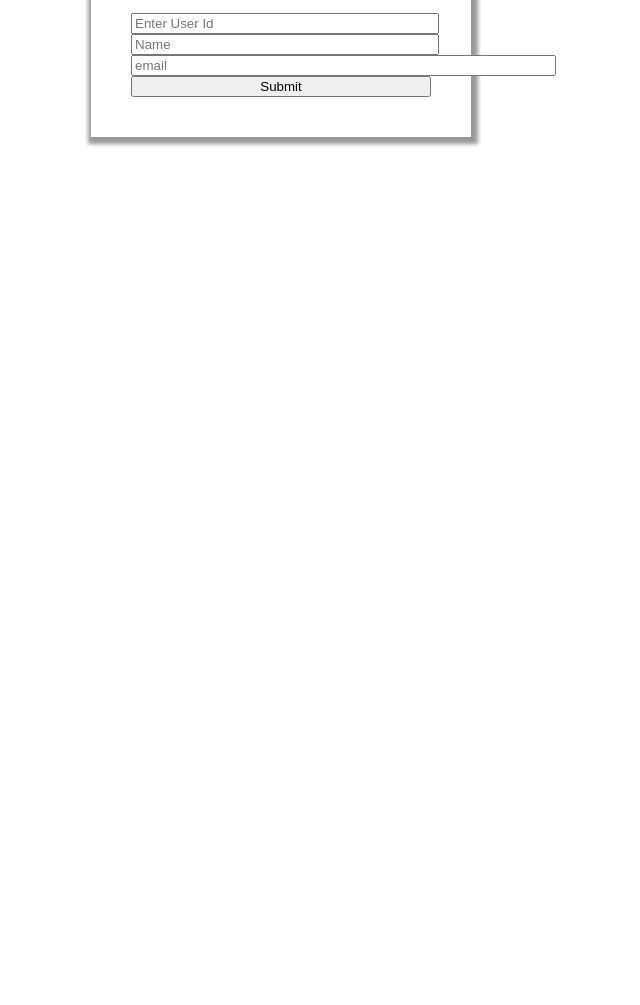
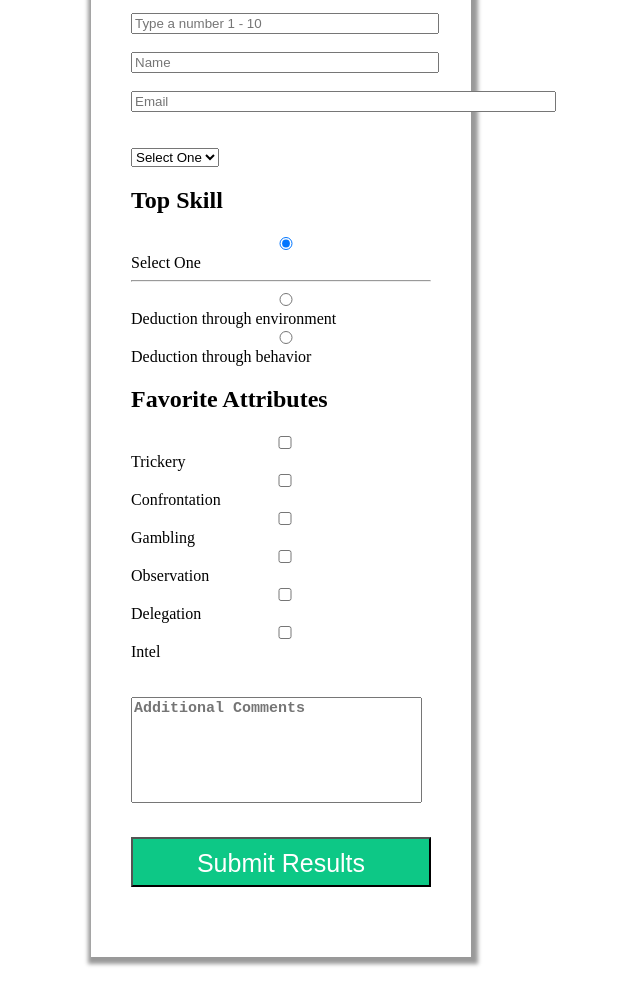
Before and after one commit to Jahazielvaz/ffc-webcert2-survery-form, a plain HTML site: page index.html in a window 1280 px wide. Shown: the part 327-1332 px from the top of the page, without its empty margins (359-999 px from the left). Before the commit the page ends 800 px from the top, so only its background shows below. Drawn offline with Linux system fonts and the light colour scheme.

Commit message:
Project Complete

```diff
--- a/index.css
+++ b/index.css
@@ -5,9 +5,33 @@ body{
   padding: 0;
 }
 
+textarea{
+  resize: none;
+  width: 95%;
+  height: 100px;
+  margin: auto;
+  font-size: 15px;
+  font-weight: bolder;
+}
+
+#submit{
+  margin: 30px auto;
+  width: 95%;
+  height: 50px;
+  background: #0DC886;
+  color: white;
+  font-size: 25px;
+  text-align: center;
+  padding: 10px;
+}
+
 input{
   min-width: 100%;
 }
+
+/* input:required:invalid{
+  border: 2px solid red;
+} */
 
 #survey-form{
   box-shadow: 2px 2px 4px 5px rgba(0, 0, 0, .4);
--- a/index.html
+++ b/index.html
@@ -11,10 +11,37 @@
         <h1 id="title">Survey Form</h1>
         <p id='description'>This is a simple survey, meant to figure out who would win in an investigation between L and Sherlock</p>
       </div>
-      <input  id="number" placeholder="Enter User Id" required="id">
-      <input type="text" id="name" placeholder="Name" ><br>
-      <input type="email" id="email" placeholder="email" size="50" maxlength="20" required>
-      <input type="submit">
+      <input type="number" id="number" min="1" max="10" placeholder="Type a number 1 - 10" required><br><br>
+      <input type="text" id="name-label" placeholder="Name"  required><br><br>
+      <input type="email" id="email-label"  size="50" maxlength="20" placeholder="Email" required><br><br><br>
+
+      <select id="dropdown">
+        <h2>Select Detective</h2>
+        <option value="select">Select One</option>
+        <option name="character" value="l">L</option>
+        <option name="character" value="sherlock">Sherlock</option>
+      </select>
+
+
+      <section>
+        <h2>Top Skill</h2>
+        <label><input checked="checked" type="radio" name="skill"> Select One</label><hr>
+        <label><input type="radio" name="skill"> Deduction through environment</label><br>
+        <label><input type="radio" name="skill"> Deduction through behavior</label><br>
+      </section>
+
+      <section>
+        <h2>Favorite Attributes</h2>
+        <label><input type="checkbox" value="trickery" name="attributes">Trickery</label>
+        <label><input type="checkbox" value="confrontation" name="attributes">Confrontation</label>
+        <label><input type="checkbox" value="gambling" name="attributes">Gambling  </label><br>
+        <label><input type="checkbox" value="observation" name="attributes">Observation</label>
+        <label><input type="checkbox" value="delegation" name="attributes">Delegation</label>
+        <label><input type="checkbox" value="intel" name="attributes">Intel</label>
+      </section>
+      <br><br>
+      <textarea name="textarea" placeholder="Additional Comments"></textarea>
+      <input id="submit" type="submit" value="Submit Results">
     </form>
 
   </body>
```
Also changed, not shown: ReadMe.txt.
